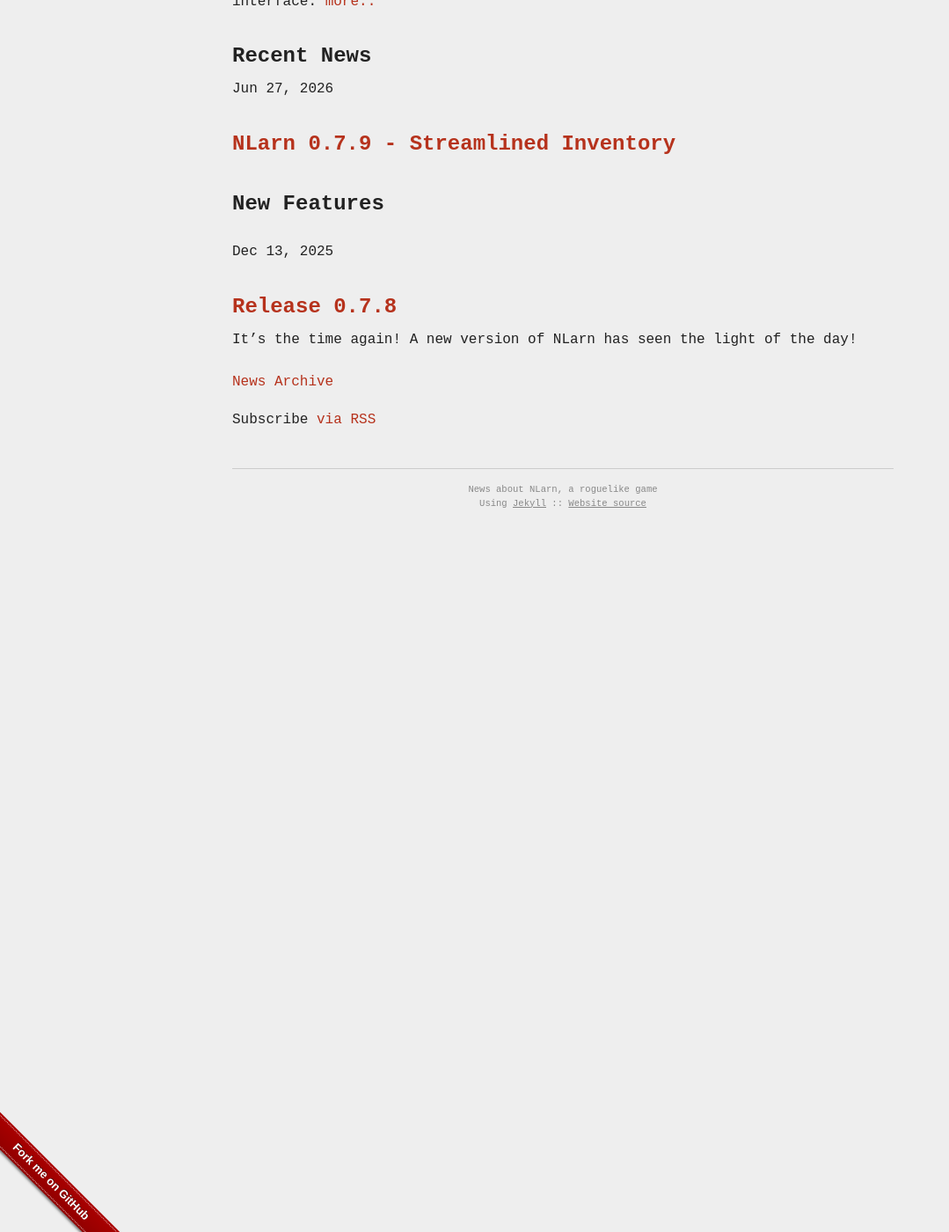
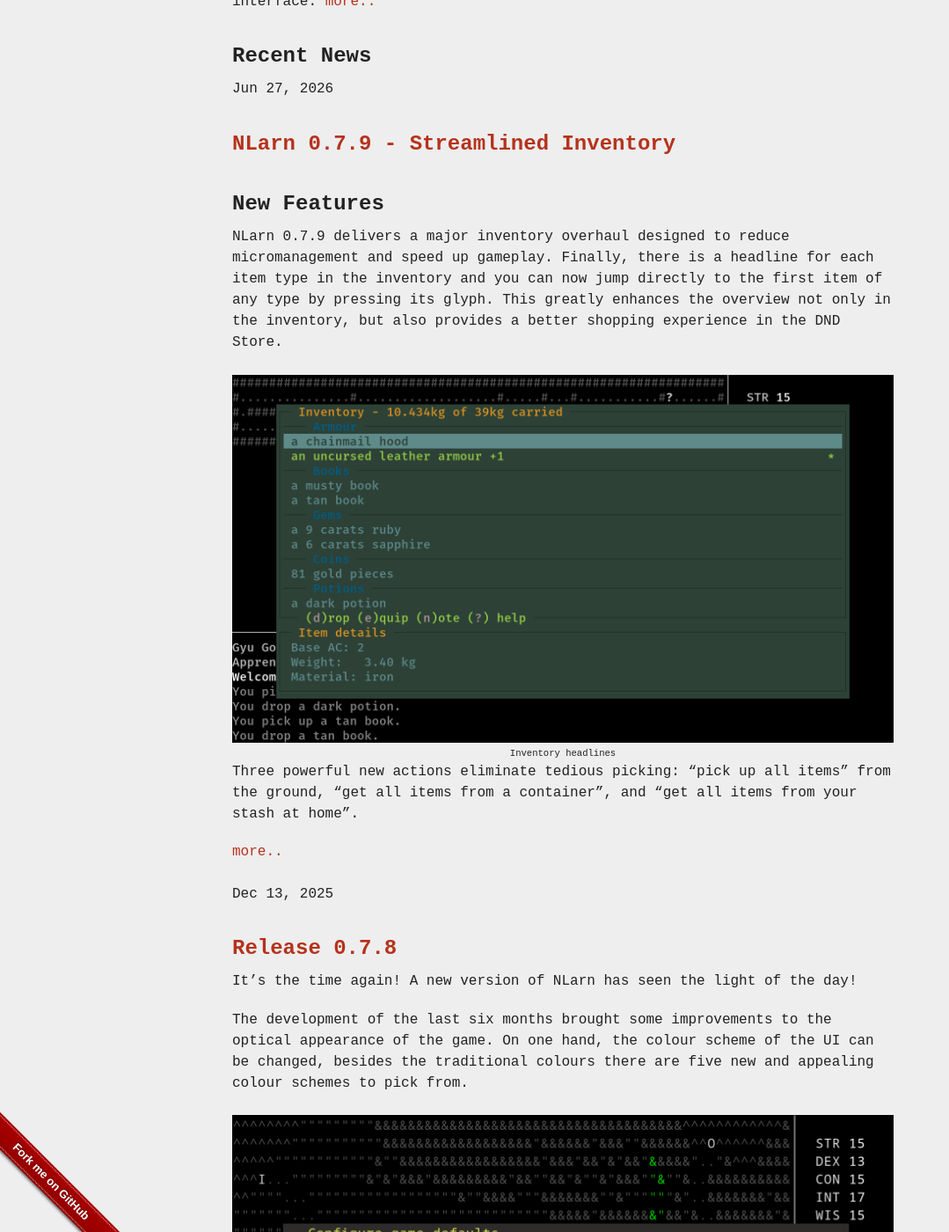
Before and after one commit to nlarn/nlarn.github.io, a Jekyll site: the page built from index.html, in a window 1280 px wide and 1400 px high, scrolled down 233 px. Shown: the whole window at 88% size, without its empty margins (0-1079 px from the left). Built offline with Jekyll 4.4.1, drawn with Linux system fonts in a browser that asks for light colours; some of the changed text lies outside the part shown.

Commit message:
Ensure an excerpt is shown with recent Jekyll

```diff
--- a/_config.yml
+++ b/_config.yml
@@ -14,6 +14,7 @@
 # Build settings
 markdown: kramdown
 highlighter: rouge
+excerpt_separator: "<!-- more -->"
 
 # Settings for analytics helper
 # Set 'provider' to the analytics provider you want to use.
--- a/_posts/2025-12-13-release-0.7.8.markdown
+++ b/_posts/2025-12-13-release-0.7.8.markdown
@@ -17,6 +17,8 @@
 
 On the tactical front, world and combat interactions were enriched: gelatinous cubes now enguld and corrode items, rust monsters eat iron items they find on the floor, and colliding spheres of annihilation inflict real blast damage when they explode.
 
+<!-- more -->
+
 To reduce the differences to the original Larn, some monster resistances were added and key binding modified.
 
 A healthy round of bugfixes underpins all of this, addressing crashes from traps and font scaling, correcting color and stealth behavior, fixing broken Spirit Naga attacks, rebalancing demon lord difficulty, and restoring proper post-victory challenge scaling.
--- a/_posts/2026-06-27-release-0.7.9.markdown
+++ b/_posts/2026-06-27-release-0.7.9.markdown
@@ -15,6 +15,7 @@
 
 Three powerful new actions eliminate tedious picking: "pick up all items" from the ground,
 "get all items from a container", and "get all items from your stash at home".
+<!-- more -->
 
 Visual feedback gets a boost with colored magic missile rays, and the obituary now displays
 container contents so you can see exactly what you were carrying when you suffered from YASD.
--- a/index.html
+++ b/index.html
@@ -22,7 +22,7 @@
         <h2>
           <a class="post-link" href="{{ post.url | prepend: site.baseurl }}">{{ post.title | escape }}</a>
         </h2>
-        {{ post.excerpt }}
+        {{ post.excerpt }}{% if post.content contains "<!-- more -->" %}<a class="post-link" href="{{ post.url | prepend: site.baseurl }}">more..</a>{% endif %}
       </li>
     {% endfor %}
   </ul>
```
